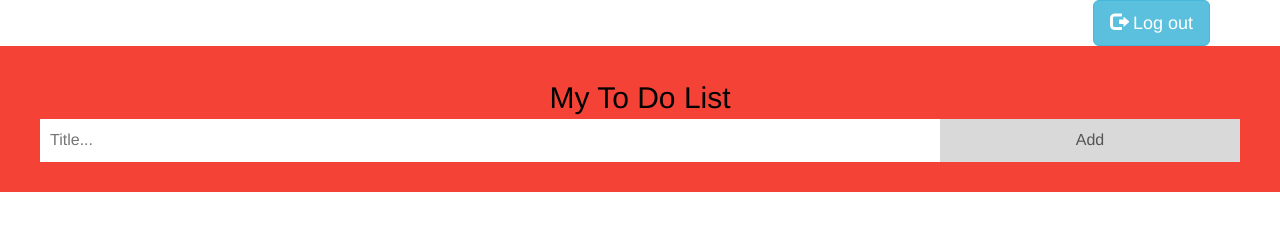
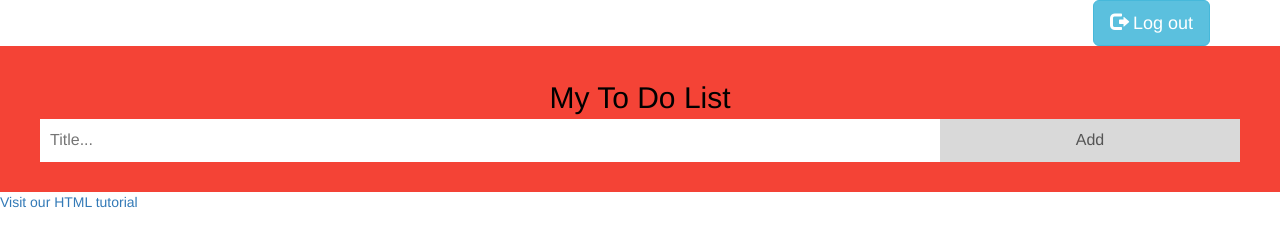
Before and after one commit to letscode4good/first-app, a website: page index.html in a window 1280 px wide. Drawn offline with nearby package versions, Linux system fonts and the light colour scheme.

Commit message:
Update index.html

```diff
--- a/index.html
+++ b/index.html
@@ -470,7 +470,7 @@ for (i = 0; i < close.length; i++) {
     }
 }
 </script>
-
+<p><a href="modi.html">Visit our HTML tutorial</a></p>
 
 </body>
 </html>
```
